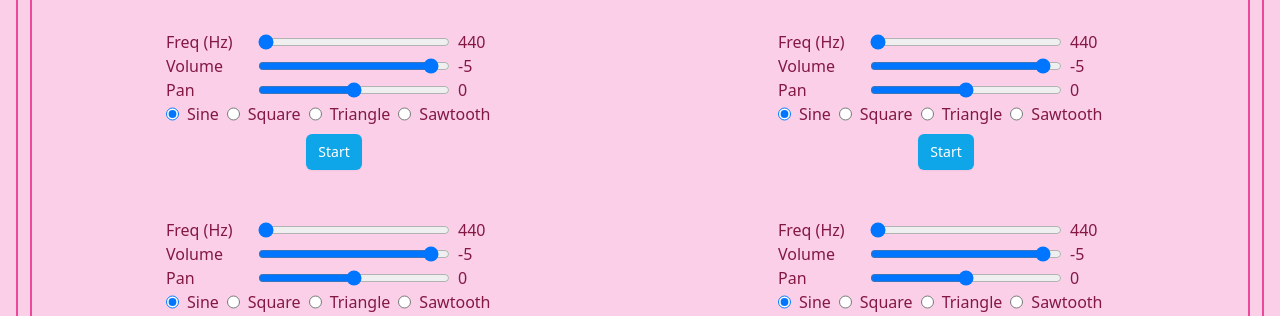
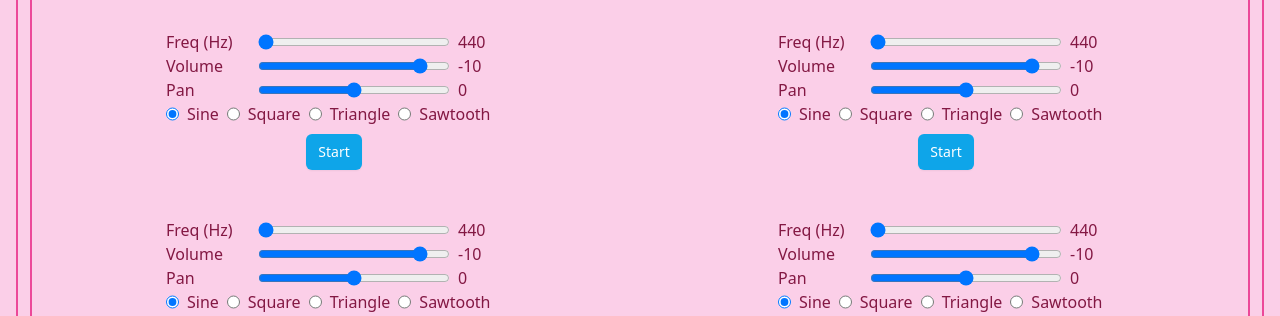
Before and after one commit to daveknapik/tone-drone, a React (Vite) app: page / in a window 1280 px wide. Shown: the part 435-751 px from the top of the page. Built offline with nearby package versions, Linux system fonts and the light colour scheme.

Commit message:
Eased back on default volume values

```diff
--- a/src/components/EffectsBusSendControl.tsx
+++ b/src/components/EffectsBusSendControl.tsx
@@ -10,7 +10,7 @@ interface EffectsBusSendControlProps {
 
 function EffectsBusSendControl({ bus }: EffectsBusSendControlProps) {
   const [mainAudioEffectsBusVolume, setMainAudioEffectsBusVolume] =
-    useState(-10);
+    useState(-15);
 
   bus.current.volume.value = mainAudioEffectsBusVolume;
 
--- a/src/components/Oscillator.tsx
+++ b/src/components/Oscillator.tsx
@@ -28,7 +28,7 @@ function Oscillator({
   const [waveform, setWaveform] = useState("sine");
 
   // Tone.Channel properties
-  const [volume, setVolume] = useState(-5);
+  const [volume, setVolume] = useState(-10);
   const [pan, setPan] = useState(0);
 
   const [isPlaying, setIsPlaying] = useState(false);
--- a/src/components/Polysynth.tsx
+++ b/src/components/Polysynth.tsx
@@ -14,11 +14,11 @@ interface PolysynthProps {
 function PolySynth({ polySynth }: PolysynthProps) {
   const [frequency, setFrequency] = useState(666);
   const [waveform, setWaveform] = useState<OscillatorType>("sine");
-  const [volume, setVolume] = useState(-5);
+  const [volume, setVolume] = useState(-10);
   const [attack, setAttack] = useState(0.5);
   const [decay, setDecay] = useState(0.7);
   const [sustain, setSustain] = useState(1);
-  const [release, setRelease] = useState(1);
+  const [release, setRelease] = useState(3);
 
   const { handleBrowserAudioStart } = useAudioContext();
 
--- a/src/hooks/useAudioEffectsBus.ts
+++ b/src/hooks/useAudioEffectsBus.ts
@@ -12,7 +12,7 @@ import { AudioEffect } from "../types/AudioEffect";
 
 export function useAudioEffectsBus(audioEffects: AudioEffect[]) {
   const mainAudioEffectsBus = useRef<Tone.Channel>(
-    new Tone.Channel({ volume: -10, channelCount: 2 })
+    new Tone.Channel({ volume: -15, channelCount: 2 })
   );
 
   const updateAudioEffects = useCallback(() => {
--- a/src/hooks/useOscillators.ts
+++ b/src/hooks/useOscillators.ts
@@ -20,7 +20,7 @@ export function useOscillators(
     // Create the oscillators and their channels
     for (let i = 0; i < oscillatorCount; i++) {
       const oscillator = new Tone.Oscillator(440, "sine");
-      const channel = new Tone.Channel(-5, 0);
+      const channel = new Tone.Channel(-10, 0);
       oscillator.connect(channel);
       newOscillators.push({ oscillator, channel });
     }
```
